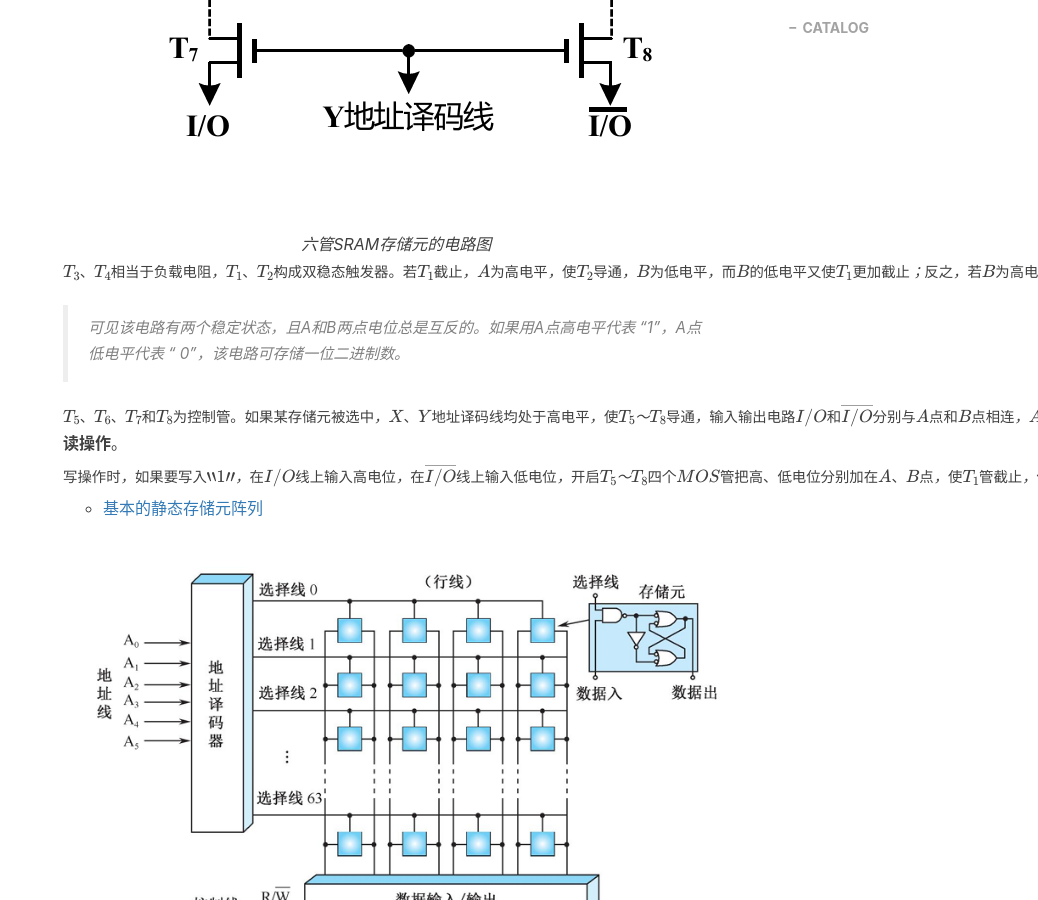
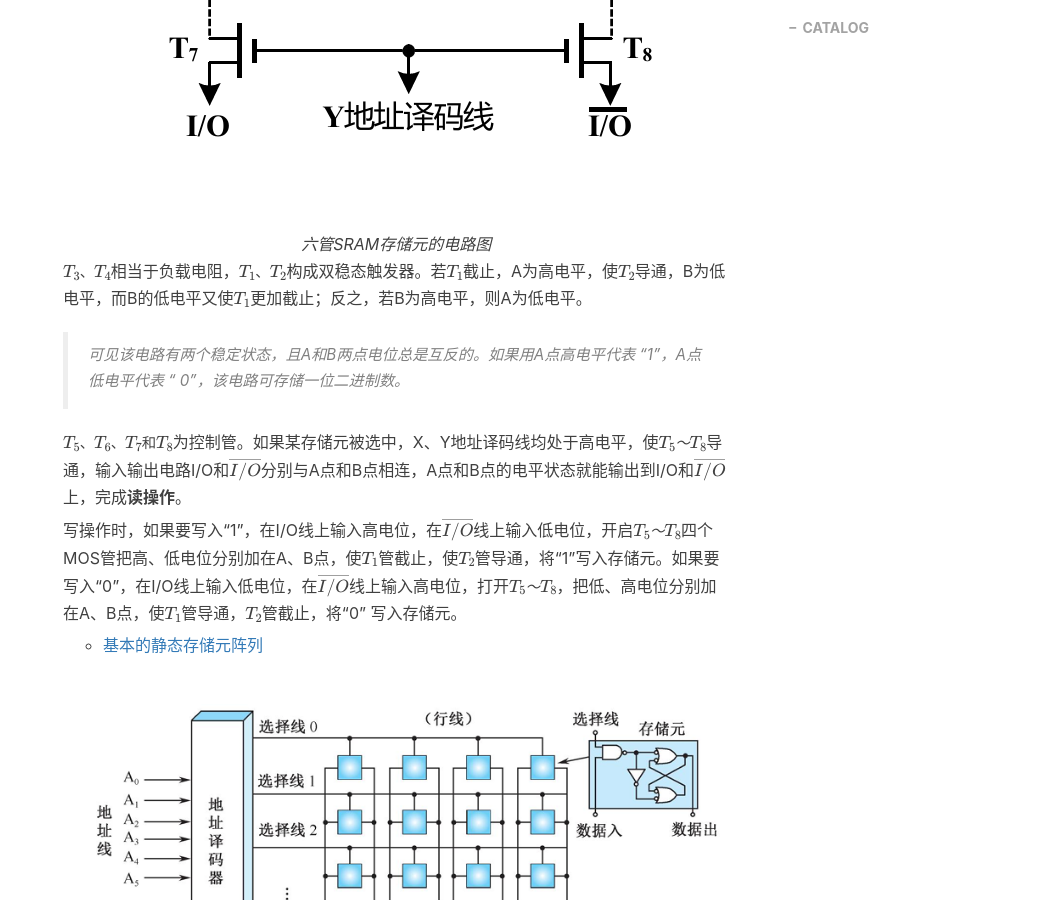
Before and after one commit to farmer3-c/farmer3-c.github.io, a Jekyll site: the page built from _posts/Principles-of-computer-composition/2025-09-03--3.md, in a window 1280 px wide and 900 px high, scrolled down 2841 px. Shown: the whole window, without its empty margins (242-1280 px from the left). Built offline with Jekyll 4.4.1, drawn with Linux system fonts in a browser that asks for light colours; nearby versions of some CDN libraries; formulas are drawn with MathJax 3; comment, search, counter and statistics services are not loaded.

Commit message:
格式校正

```diff
--- a/_posts/Principles-of-computer-composition/2025-09-03--3.md
+++ b/_posts/Principles-of-computer-composition/2025-09-03--3.md
@@ -64,13 +64,13 @@ mathjax: true
     <em>六管SRAM存储元的电路图</em>
     </div>
 
-    $T_3、T_4相当于负载电阻，T_1、T_2构成双稳态触发器。若T_1截止，A为高电平，使T_2导通，B为低电平，而B的低电平又使T_1更加截止；反之，若B为高电平，则A为低电平。$
+    $T_3、T_4$相当于负载电阻，$T_1、T_2$构成双稳态触发器。若$T_1$截止，A为高电平，使$T_2$导通，B为低电平，而B的低电平又使$T_1$更加截止；反之，若B为高电平，则A为低电平。
 
     > 可见该电路有两个稳定状态，且A和B两点电位总是互反的。如果用A点高电平代表 “1”，A点低电平代表 “ 0”，该电路可存储一位二进制数。
 
-    $T_5、T_6、T_7和T_8为控制管。如果某存储元被选中，X、Y地址译码线均处于高电平，使T_5～T_8导通，输入输出电路I/O和\overline{I/O}分别与A点和B点相连，A点和B点的电平状态就能输出到I/O和\overline{I/O}上，完成$**读操作**。
+    $T_5、T_6、T_7和T_8$为控制管。如果某存储元被选中，X、Y地址译码线均处于高电平，使$T_5～T_8$导通，输入输出电路I/O和$\overline{I/O}$分别与A点和B点相连，A点和B点的电平状态就能输出到I/O和$\overline{I/O}$上，完成**读操作**。
 
-    $写操作时，如果要写入“1”，在I/O线上输入高电位，在\overline{I/O}线上输入低电位，开启T_5～T_8四个MOS管把高、低电位分别加在A、B点，使T_1管截止，使T_2管导通，将“1”写入存储元。如果要写入“0”，在I/O线上输入低电位，在\overline{I/O}线上输入高电位，打开T_5～T_8，把低、高电位分别加在A、B点，使T_1管导通，T_2管截止，将“0” 写入存储元。$
+    写操作时，如果要写入“1”，在I/O线上输入高电位，在$\overline{I/O}$线上输入低电位，开启$T_5～T_8$四个MOS管把高、低电位分别加在A、B点，使$T_1$管截止，使$T_2$管导通，将“1”写入存储元。如果要写入“0”，在I/O线上输入低电位，在$\overline{I/O}$线上输入高电位，打开$T_5～T_8$，把低、高电位分别加在A、B点，使$T_1$管导通，$T_2$管截止，将“0” 写入存储元。
 
 
 
```
Also changed, not shown: Gemfile (+11 -4 lines), _posts/2026-01-13-unix.md (+5 -2 lines), 1 other file.
